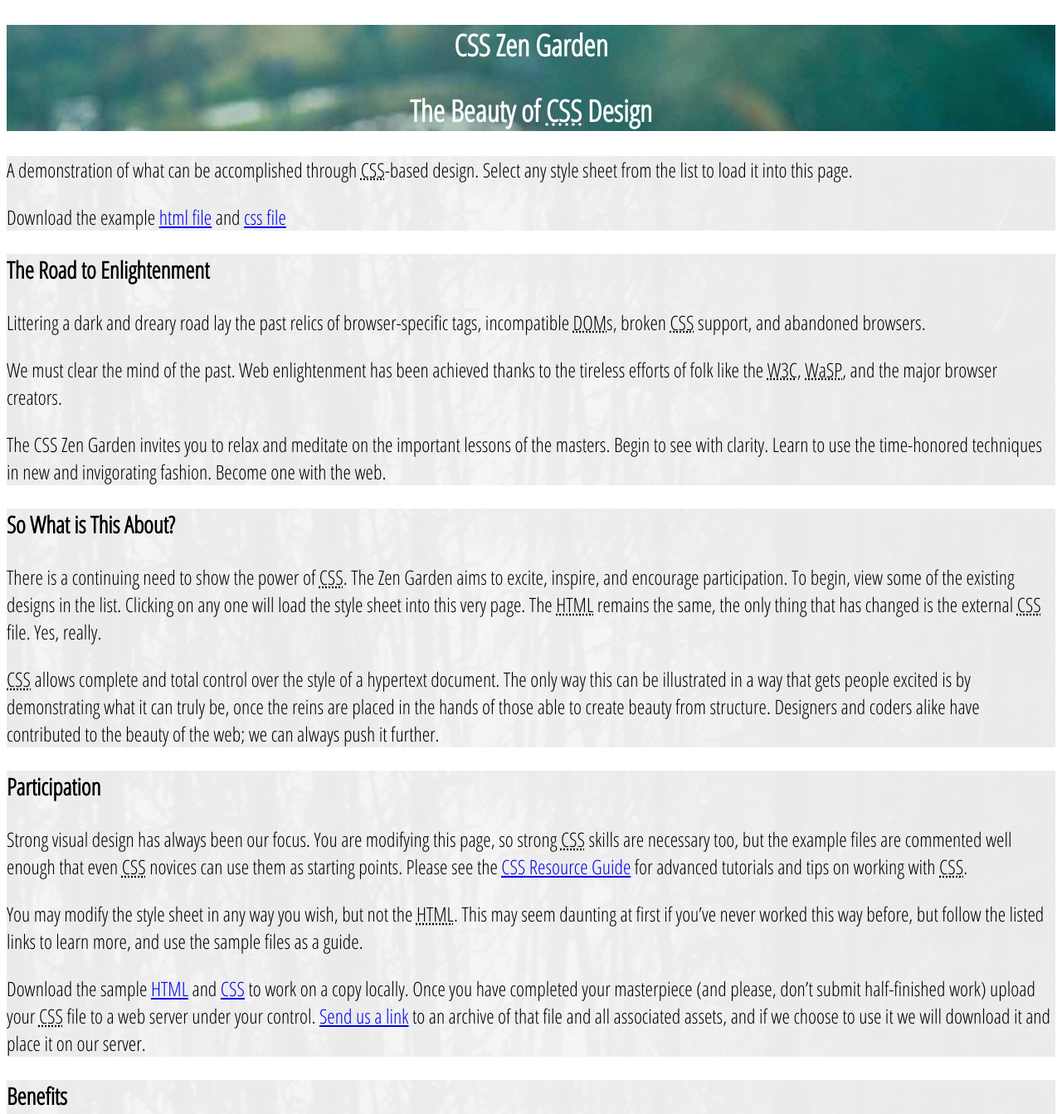
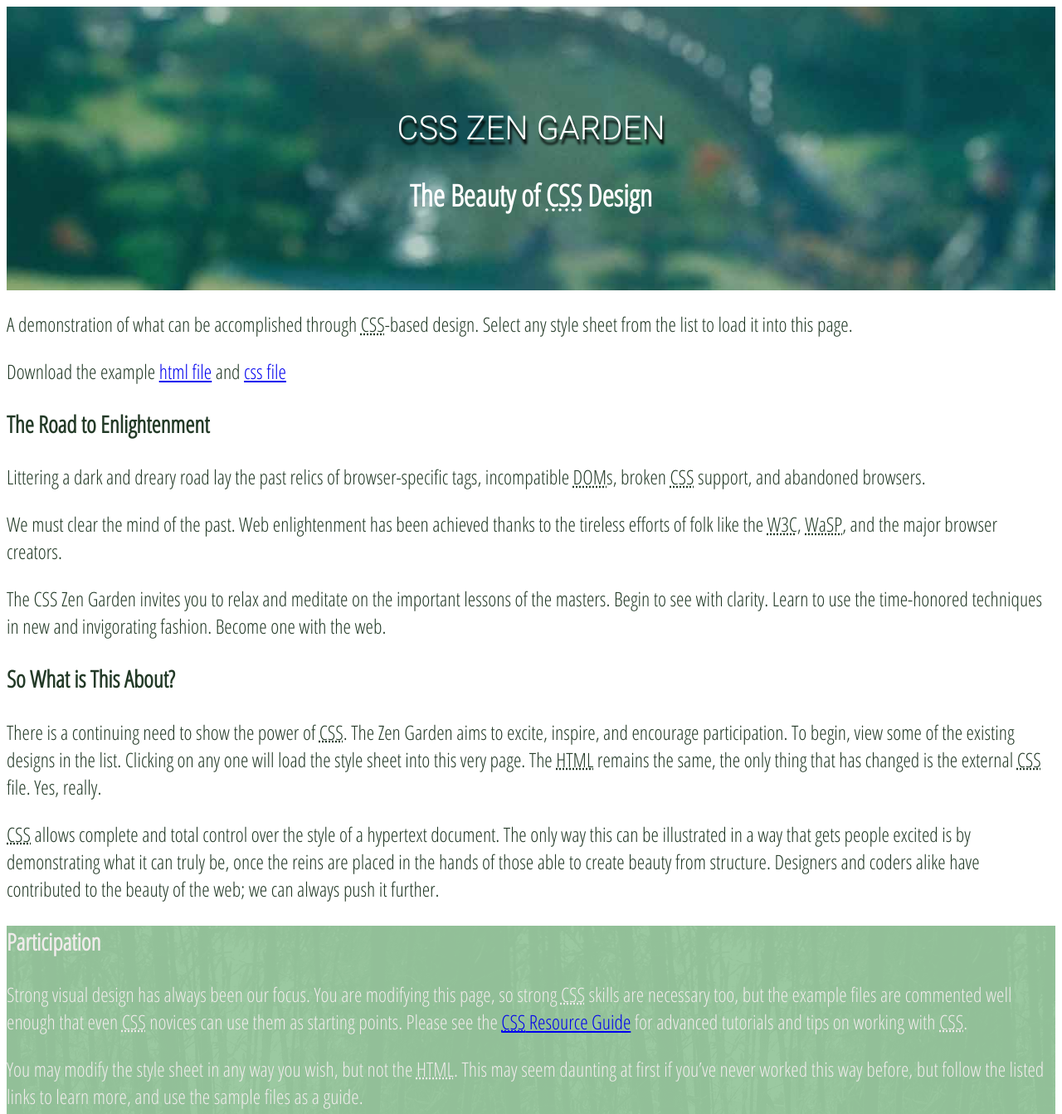
Before and after one commit to rlclare92/zenGarden, a plain HTML site: page index.html in a window 1280 px wide. Shown: the top 1343 px of the page at 83% size. Drawn offline with Linux system fonts and the light colour scheme.

Commit message:
commited

```diff
--- a/style.css
+++ b/style.css
@@ -5,27 +5,85 @@
 
 
 header{
-    background: url(./images/huntington.png);
-    background-repeat: no-repeat;
-    background-size: auto;
-    background-position: top;
+    background: rgb(31, 90, 31) 20% url(./images/huntington.png);
+    padding: 60px 0px;
+    text-align: center;
+    height: 15%;
+    width: 100%;
+}
+h1{
+    font-family: 'Roboto', san-serif;
+    font-size: 40px;
+    font-weight: lighter;
+    text-transform: uppercase;
+    text-shadow: 2px 6px 3px black;
+    color: #fff;
+    padding-top: 30px;
+}
+.intro{
     color: white;
+    font-size: 24px;
+    font-family: 'Open Sans Condensed', sans-serif;
+    text-align: left;
+}
+.summary{
+    color: rgb(35, 58, 39);
+    font-size: 24px;
+    font-family: 'Open Sans Condensed', sans-serif;
+    text-align: left;
+}
+.preamble{
+    color: rgb(35, 58, 39);
+    font-size: 24px;
+    font-family: 'Open Sans Condensed', sans-serif;
+    text-align: left;
+}
+.explanation{
+    color: rgb(35, 58, 39);
+    font-size: 24px;
+    font-family: 'Open Sans Condensed', sans-serif;
+    text-align: left;
+}
+#zen-participation{
+    background: rgb(152, 199, 158) url(./images/bamboo.png);
+    width: auto;
+    margin: 0;
+    color: rgb(240, 235, 235);
+    font-family: 'Open Sans Condensed', sans-serif;
+    font-size: 24px;
+    text-align: left;
+    padding-bottom: 5px;
+}
+#zen-benefits{
+    background: rgb(152, 199, 158) url(./images/bamboo.png);
+    width: auto;
+    margin: 0;
+    color: rgb(240, 235, 235);
+    font-family: 'Open Sans Condensed', sans-serif;
+    font-size: 24px;
+    text-align: left;
+    padding-top: 5px;
+}
+.requirements{
+    color: rgb(35, 58, 39);
+    font-size: 24px;
+    font-family: 'Open Sans Condensed', sans-serif;
+    text-align: left;
+}
+
+p[role=contentinfo]{
+    background: rgb(31, 90, 31) 20% url(./images/huntington.png);
+    padding: 60px 0px;
+    color: rgb(240, 235, 235);
     font-size: 24px;
     font-family: 'Open Sans Condensed', sans-serif;
     text-align: center;
 }
-div[role=article]{
-    background: url(./images/bamboo.png);
-    background-repeat: no-repeat;
-    background-size: cover;
-    background-color: whitesmoke;
-    font-size: 24px;
-    font-family: 'Open Sans Condensed', sans-serif;
-    text-align: left;
+footer{
+    background: rgb(24, 34, 24);
+    padding: 60px 0px;
+    font-size: 75px;
+    text-align: center;
+    height: 15%;
+    width: 100%;
 }
-.participation{
-    background-image: url(./images/bamboo.png);
-    background-repeat: no-repeat;
-    background-size: auto;
-    background-color: rgb(75, 99, 99);
-}
```
